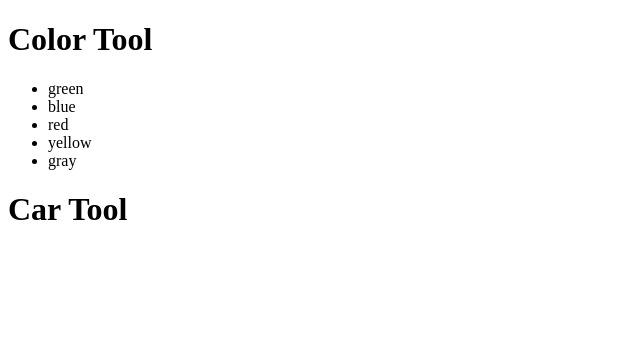
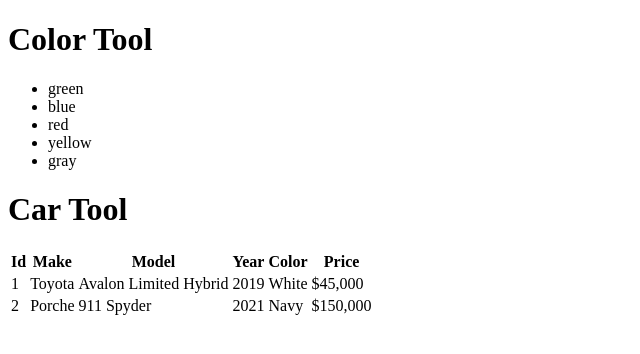
Before and after one commit to tspauld98/demo-app, a React (Create React App) app: page / in a window 1280 px wide. Shown: the top 354 px of the page, without its empty margins (0-640 px from the left). Built offline with nearby package versions, Linux system fonts and the light colour scheme.

Commit message:
Completed exercise 2

```diff
--- a/src/components/CarTool.js
+++ b/src/components/CarTool.js
@@ -1,9 +1,41 @@
 export const CarTool = () => {
 
   return (
-    <header>
-      <h1>Car Tool</h1>
-    </header>
+    <>
+      <header>
+        <h1>Car Tool</h1>
+      </header>
+      <table>
+        <thead>
+        <tr>
+          <th>Id</th>
+          <th>Make</th>
+          <th>Model</th>
+          <th>Year</th>
+          <th>Color</th>
+          <th>Price</th>
+        </tr>
+        </thead>
+        <tbody>
+        <tr>
+          <td>1</td>
+          <td>Toyota</td>
+          <td>Avalon Limited Hybrid</td>
+          <td>2019</td>
+          <td>White</td>
+          <td>$45,000</td>
+        </tr>
+        <tr>
+          <td>2</td>
+          <td>Porche</td>
+          <td>911 Spyder</td>
+          <td>2021</td>
+          <td>Navy</td>
+          <td>$150,000</td>
+        </tr>
+        </tbody>
+      </table>
+    </>
   );
 
 };
```
